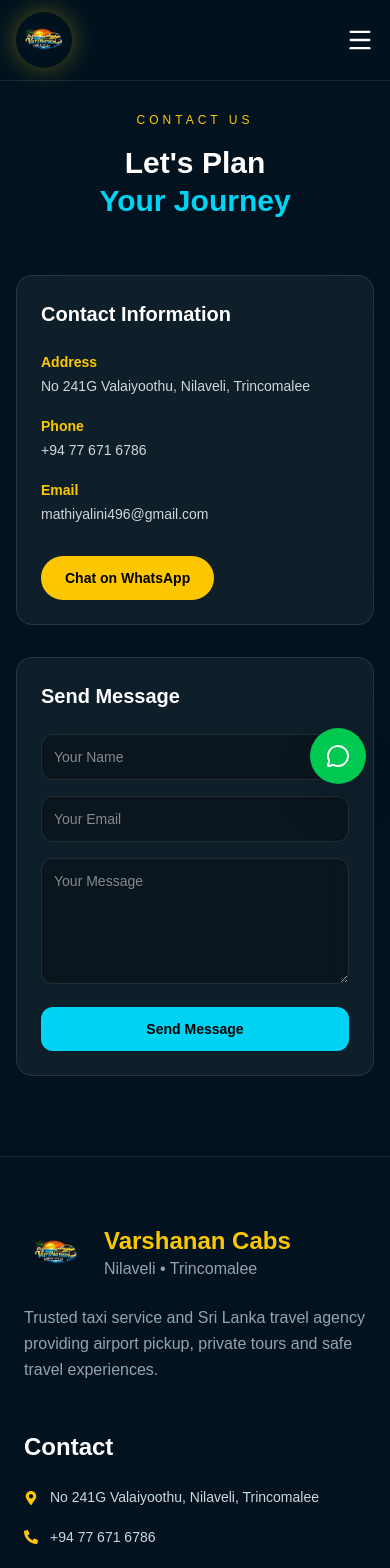
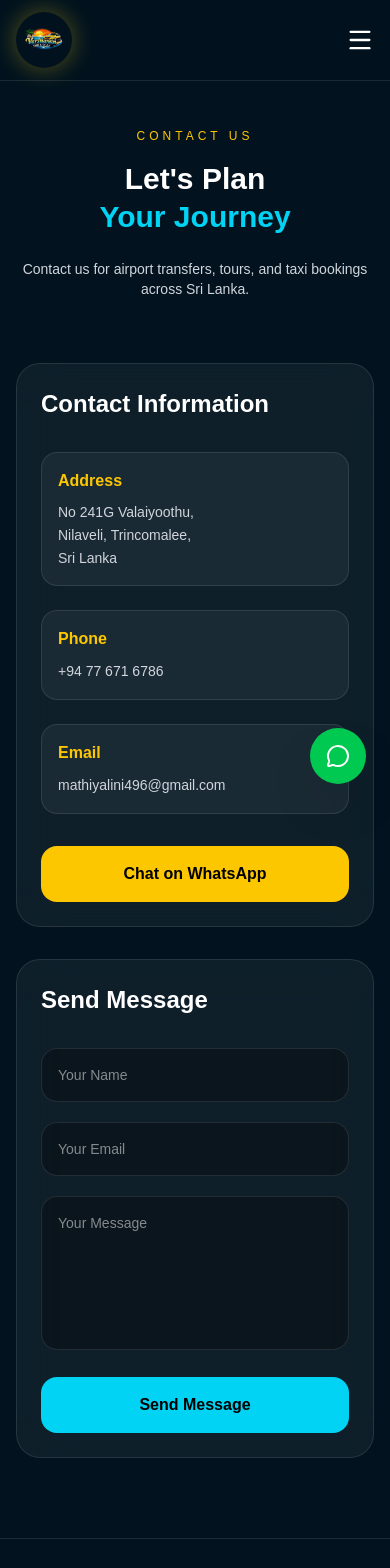
Before and after one commit to ajanthika510/varshanan-cabs, a React (Vite) app: page /contact in a window 390 px wide. Shown: the top 1568 px of the page. Built offline with nearby package versions, Linux system fonts and the light colour scheme; a web font is replaced by a local one.

Commit message:
updated message field

```diff
--- a/src/pages/Contact.jsx
+++ b/src/pages/Contact.jsx
@@ -19,7 +19,9 @@ export default function Contact() {
     setError("");
     setSuccess("");
 
+    // VALIDATION
     if (!name.trim() || !email.trim() || !message.trim()) {
+
       setError("Please fill all fields before sending.");
       return;
     }
@@ -27,147 +29,361 @@ export default function Contact() {
     setLoading(true);
 
     try {
-      const whatsappMessage = `
-📩 New Contact Message
 
-👤 Name: ${name}
-📧 Email: ${email}
+      // CLEAN WHATSAPP MESSAGE
+      const whatsappMessage =
+`New Contact Message
 
-📝 Message:
-${message}
-      `;
+Name: ${name}
 
-      const whatsappURL = `https://wa.me/94776716786?text=${encodeURIComponent(
-        whatsappMessage
-      )}`;
+Email: ${email}
+
+Message:
+${message}`;
+
+      const whatsappURL =
+        `https://wa.me/94776716786?text=${encodeURIComponent(
+          whatsappMessage
+        )}`;
 
       window.open(whatsappURL, "_blank");
 
-      setSuccess("Your message was sent! We'll reply within 24 hours.");
+      setSuccess(
+        "Your message was sent successfully! We'll reply soon."
+      );
 
+      // RESET
       setName("");
       setEmail("");
       setMessage("");
 
     } catch (err) {
+
       setError("Something went wrong. Please try again.");
+
     }
 
     setLoading(false);
   };
 
   return (
+
     <div className="bg-[#02131f] text-white min-h-screen overflow-hidden">
 
       <Navbar />
 
       {/* HERO */}
-      <section className="pt-28 sm:pt-36 md:pt-44 pb-14 sm:pb-20 px-4 sm:px-6 text-center">
+      <section
+        className="
+          pt-32
+          sm:pt-40
+          md:pt-44
+          pb-16
+          sm:pb-20
+          px-4
+          sm:px-6
+          text-center
+        "
+      >
 
-        <p className="text-yellow-400 uppercase tracking-[4px] sm:tracking-[6px] text-xs sm:text-sm mb-4">
+        <p
+          className="
+            text-yellow-400
+            uppercase
+            tracking-[4px]
+            sm:tracking-[6px]
+            text-xs
+            sm:text-sm
+            mb-4
+          "
+        >
           Contact Us
         </p>
 
-        <h1 className="text-3xl sm:text-5xl md:text-7xl font-black leading-tight">
+        <h1
+          className="
+            text-3xl
+            sm:text-5xl
+            md:text-7xl
+            font-black
+            leading-tight
+          "
+        >
           Let's Plan
+
           <span className="block text-cyan-400">
             Your Journey
           </span>
+
         </h1>
+
+        <p
+          className="
+            mt-6
+            text-gray-300
+            text-sm
+            sm:text-base
+            md:text-lg
+            max-w-2xl
+            mx-auto
+          "
+        >
+          Contact us for airport transfers, tours, and taxi bookings
+          across Sri Lanka.
+        </p>
 
       </section>
 
       {/* CONTENT */}
       <section className="pb-20 sm:pb-28 px-4 sm:px-6">
 
-        <div className="max-w-7xl mx-auto grid grid-cols-1 lg:grid-cols-2 gap-8 sm:gap-12 lg:gap-16">
+        <div
+          className="
+            max-w-7xl
+            mx-auto
+            grid
+            grid-cols-1
+            lg:grid-cols-2
+            gap-8
+            sm:gap-12
+            lg:gap-16
+          "
+        >
 
-          {/* LEFT - INFO */}
-          <div className="bg-white/5 border border-white/10 rounded-2xl sm:rounded-[30px] p-6 sm:p-10 backdrop-blur-xl">
+          {/* LEFT SIDE */}
+          <div
+            className="
+              bg-white/5
+              border
+              border-white/10
+              rounded-3xl
+              p-6
+              sm:p-8
+              md:p-10
+              backdrop-blur-xl
+            "
+          >
 
-            <h2 className="text-xl sm:text-3xl font-black mb-6 sm:mb-8">
+            <h2
+              className="
+                text-2xl
+                sm:text-3xl
+                font-black
+                mb-8
+              "
+            >
               Contact Information
             </h2>
 
-            <div className="space-y-5 sm:space-y-6 text-gray-300 text-sm sm:text-lg">
+            <div className="space-y-6">
 
-              <div>
-                <h3 className="text-yellow-400 font-bold mb-1 sm:mb-2">
+              {/* ADDRESS */}
+              <div
+                className="
+                  bg-white/5
+                  border
+                  border-white/10
+                  rounded-2xl
+                  p-4
+                "
+              >
+
+                <h3 className="text-yellow-400 font-bold mb-2">
                   Address
                 </h3>
-                <p>No 241G Valaiyoothu, Nilaveli, Trincomalee</p>
+
+                <p className="text-gray-300 text-sm sm:text-base leading-relaxed">
+                  No 241G Valaiyoothu,
+                  <br />
+                  Nilaveli, Trincomalee,
+                  <br />
+                  Sri Lanka
+                </p>
+
               </div>
 
-              <div>
-                <h3 className="text-yellow-400 font-bold mb-1 sm:mb-2">
+              {/* PHONE */}
+              <div
+                className="
+                  bg-white/5
+                  border
+                  border-white/10
+                  rounded-2xl
+                  p-4
+                "
+              >
+
+                <h3 className="text-yellow-400 font-bold mb-2">
                   Phone
                 </h3>
-                <p>+94 77 671 6786</p>
+
+                <a
+                  href="tel:+94776716786"
+                  className="text-gray-300 text-sm sm:text-base hover:text-cyan-400 transition"
+                >
+                  +94 77 671 6786
+                </a>
+
               </div>
 
-              <div>
-                <h3 className="text-yellow-400 font-bold mb-1 sm:mb-2">
+              {/* EMAIL */}
+              <div
+                className="
+                  bg-white/5
+                  border
+                  border-white/10
+                  rounded-2xl
+                  p-4
+                "
+              >
+
+                <h3 className="text-yellow-400 font-bold mb-2">
                   Email
                 </h3>
-                <p className="break-all">mathiyalini496@gmail.com</p>
+
+                <a
+                  href="mailto:mathiyalini496@gmail.com"
+                  className="
+                    text-gray-300
+                    text-sm
+                    sm:text-base
+                    break-all
+                    hover:text-cyan-400
+                    transition
+                  "
+                >
+                  mathiyalini496@gmail.com
+                </a>
+
               </div>
 
             </div>
 
-            {/* BUTTON */}
+            {/* WHATSAPP BUTTON */}
             <a
               href="https://wa.me/94776716786"
               target="_blank"
-              className="inline-block mt-8 sm:mt-10 bg-yellow-400 text-black px-6 sm:px-8 py-3 sm:py-4 rounded-full font-bold hover:scale-105 transition text-sm sm:text-base"
+              rel="noopener noreferrer"
+              className="
+                inline-block
+                mt-8
+                w-full
+                sm:w-auto
+                bg-yellow-400
+                text-black
+                px-8
+                py-4
+                rounded-2xl
+                font-bold
+                hover:scale-105
+                transition
+                duration-300
+                text-center
+              "
             >
               Chat on WhatsApp
             </a>
 
           </div>
 
-          {/* RIGHT - FORM */}
-          <div className="bg-white/5 border border-white/10 rounded-2xl sm:rounded-[30px] p-6 sm:p-10 backdrop-blur-xl">
+          {/* RIGHT SIDE */}
+          <div
+            className="
+              bg-white/5
+              border
+              border-white/10
+              rounded-3xl
+              p-6
+              sm:p-8
+              md:p-10
+              backdrop-blur-xl
+            "
+          >
 
-            <h2 className="text-xl sm:text-3xl font-black mb-6 sm:mb-8">
+            <h2
+              className="
+                text-2xl
+                sm:text-3xl
+                font-black
+                mb-8
+              "
+            >
               Send Message
             </h2>
 
-            <div className="space-y-4 sm:space-y-5">
+            <div className="space-y-5">
 
+              {/* NAME */}
               <input
                 type="text"
                 placeholder="Your Name"
                 value={name}
                 onChange={(e) => setName(e.target.value)}
-                className="w-full bg-black/30 border border-white/10 rounded-xl sm:rounded-2xl p-3 sm:p-4 outline-none focus:border-cyan-400 text-sm sm:text-base"
+                className="
+                  w-full
+                  bg-black/30
+                  border
+                  border-white/10
+                  rounded-2xl
+                  p-4
+                  outline-none
+                  focus:border-cyan-400
+                  text-sm
+                  sm:text-base
+                "
               />
 
+              {/* EMAIL */}
               <input
                 type="email"
                 placeholder="Your Email"
                 value={email}
                 onChange={(e) => setEmail(e.target.value)}
-                className="w-full bg-black/30 border border-white/10 rounded-xl sm:rounded-2xl p-3 sm:p-4 outline-none focus:border-cyan-400 text-sm sm:text-base"
+                className="
+                  w-full
+                  bg-black/30
+                  border
+                  border-white/10
+                  rounded-2xl
+                  p-4
+                  outline-none
+                  focus:border-cyan-400
+                  text-sm
+                  sm:text-base
+                "
               />
 
+              {/* MESSAGE */}
               <textarea
-                rows="5"
+                rows="6"
                 placeholder="Your Message"
                 value={message}
                 onChange={(e) => setMessage(e.target.value)}
-                className="w-full bg-black/30 border border-white/10 rounded-xl sm:rounded-2xl p-3 sm:p-4 outline-none focus:border-cyan-400 text-sm sm:text-base"
+                className="
+                  w-full
+                  bg-black/30
+                  border
+                  border-white/10
+                  rounded-2xl
+                  p-4
+                  outline-none
+                  focus:border-cyan-400
+                  text-sm
+                  sm:text-base
+                  resize-none
+                "
               />
 
               {/* ERROR */}
               {error && (
-                <p className="text-red-400 text-xs sm:text-sm">
+                <p className="text-red-400 text-sm">
                   {error}
                 </p>
               )}
 
               {/* SUCCESS */}
               {success && (
-                <p className="text-green-400 text-xs sm:text-sm">
+                <p className="text-green-400 text-sm">
                   {success}
                 </p>
               )}
@@ -176,7 +392,18 @@ ${message}
               <button
                 onClick={handleSubmit}
                 disabled={loading}
-                className="w-full bg-cyan-400 text-black py-3 sm:py-4 rounded-xl sm:rounded-2xl font-bold hover:scale-105 transition text-sm sm:text-base disabled:opacity-50"
+                className="
+                  w-full
+                  bg-cyan-400
+                  text-black
+                  py-4
+                  rounded-2xl
+                  font-bold
+                  hover:scale-[1.02]
+                  transition
+                  duration-300
+                  disabled:opacity-50
+                "
               >
                 {loading ? "Sending..." : "Send Message"}
               </button>
@@ -190,7 +417,9 @@ ${message}
       </section>
 
       <WhatsAppButton />
+
       <Footer />
+
     </div>
   );
 }
```
